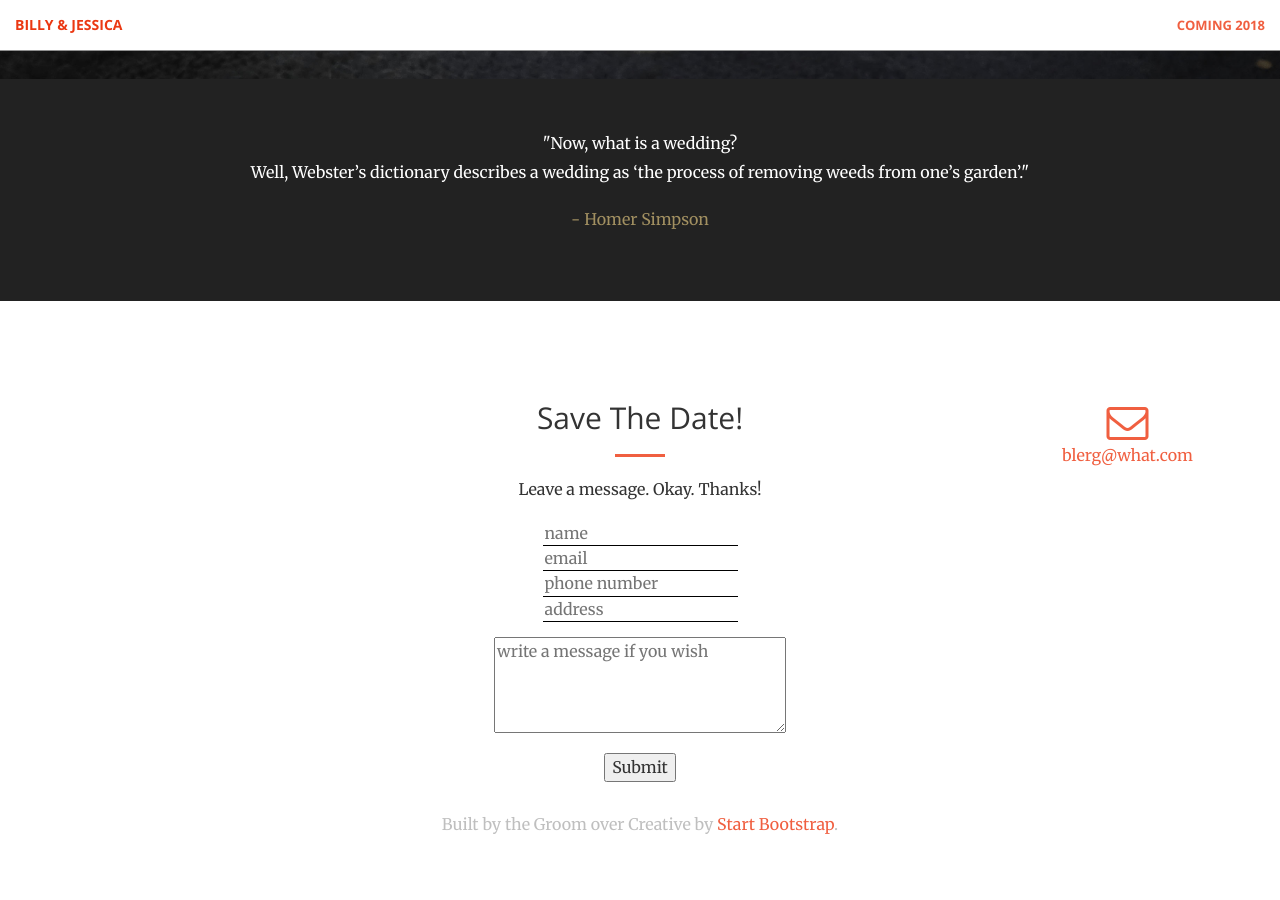
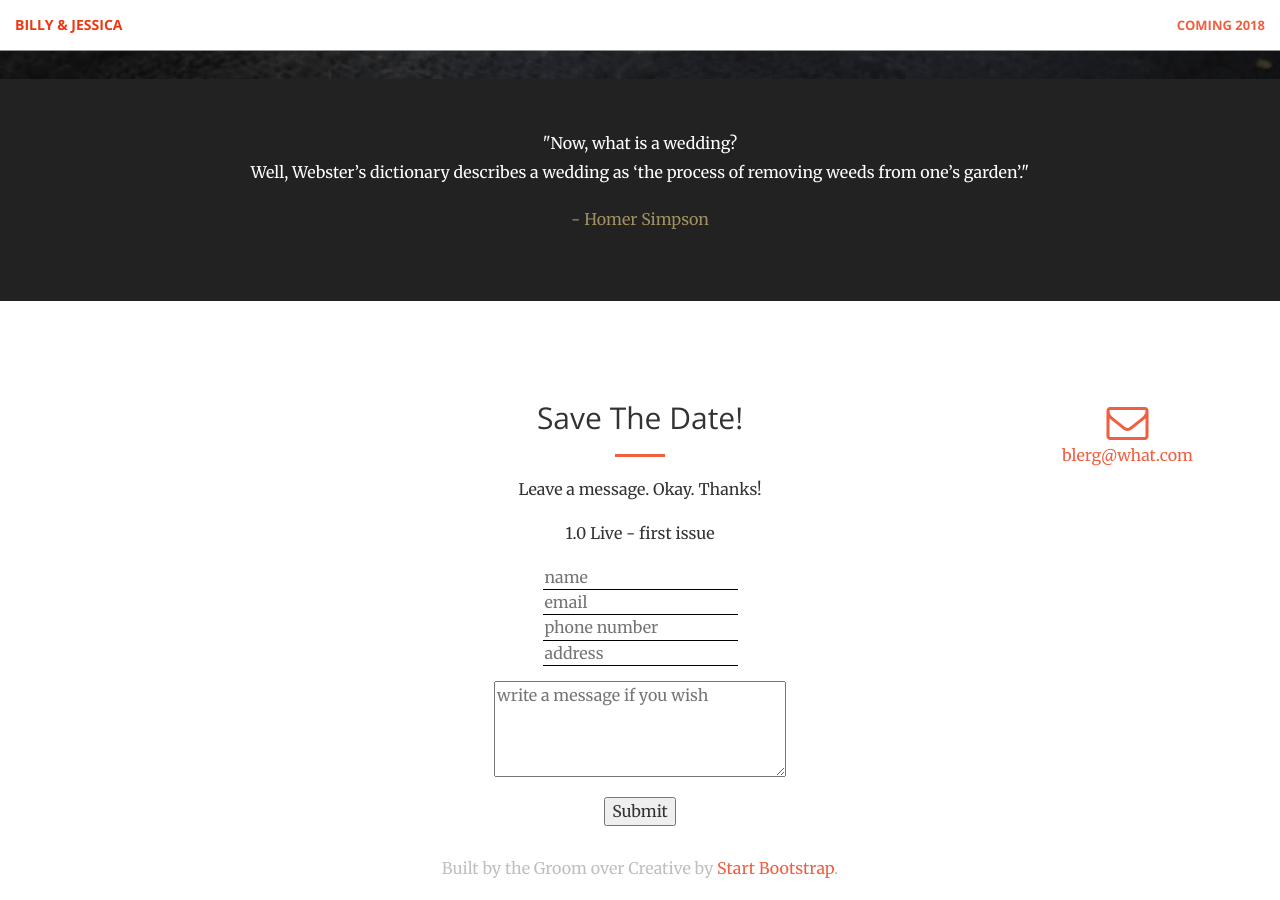
Before and after one commit to notbleh/wed-website, a Jekyll site: the page built from index.html, in a window 1280 px wide and 900 px high, scrolled down 821 px. Built offline with Jekyll 4.4.1, drawn with Linux system fonts in a browser that asks for light colours; before the commit the page ends 1677 px from its top, so only the background shows below that.

Commit message:
Update contact.html

```diff
--- a/_includes/contact.html
+++ b/_includes/contact.html
@@ -16,6 +16,7 @@
         <div class="text-center">
             <form action="https://getsimpleform.com/messages?form_api_token=dcfd9fb6c027d40baca15c632b8205b9" method="POST" name="stdform" id="stdform" class="rsvp-form">
                 <div class="form-group">
+                    <p>1.0 Live - first issue</p>
                     <input type="text" name="name" id="name" placeholder="name"><br>
                     <input type="text" name="email" id="email" placeholder="email"><br>
                     <input type="text" name="phone_no" id="phone_no" placeholder="phone number"><br>
```
